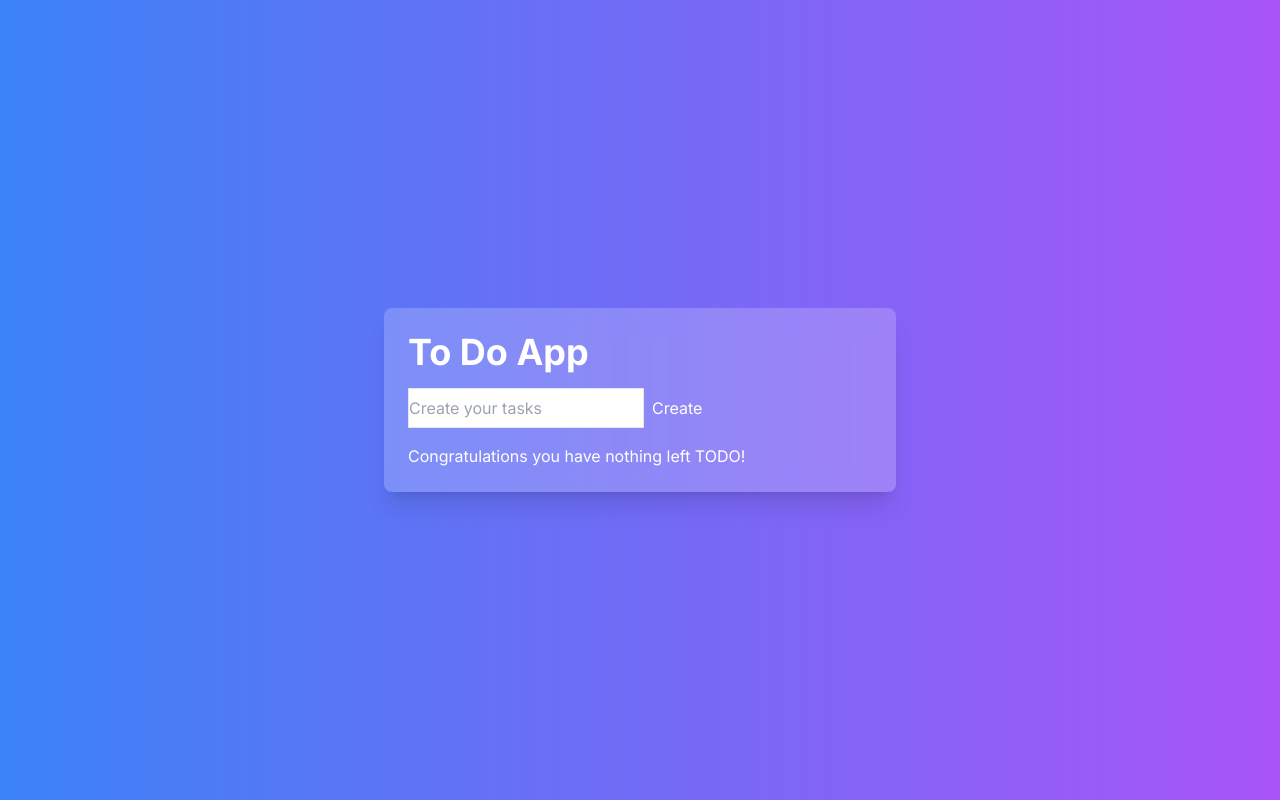
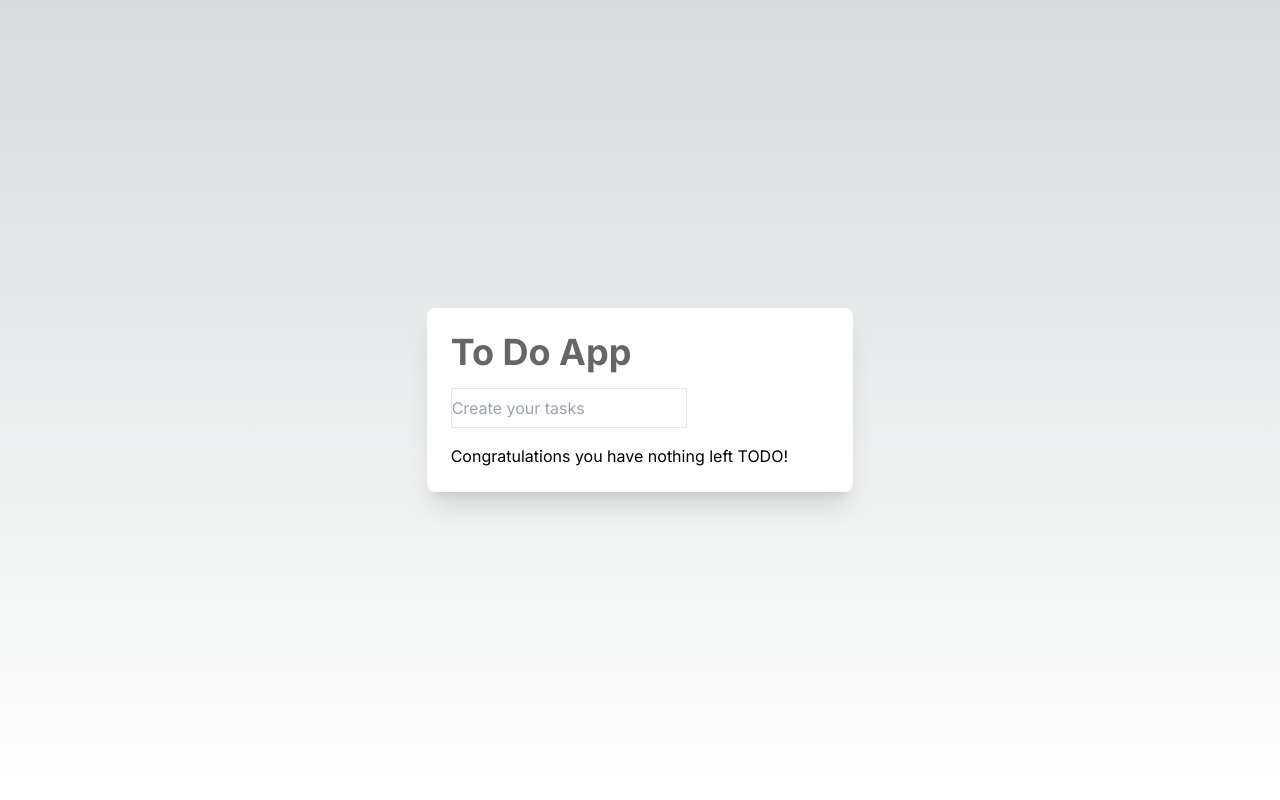
Before and after one commit to shubh4432/TODO-APP, a Next.js app: page /dashboard in a window 1280 px wide. Built offline with nearby package versions, Linux system fonts and the light colour scheme.

Commit message:
reverting glass morphism effect

```diff
--- a/src/Components/TodoFooter.tsx
+++ b/src/Components/TodoFooter.tsx
@@ -26,9 +26,9 @@ const TodoFooter = () => {
   return (
     <>
       {todos.length === 0 ? (
-        <h2 className="text-center text-white text-xl mt-8">Congratulations you have nothing left TODO! </h2>
+        <h2 className="text-center text-gray-500 text-xl mt-8">Congratulations you have nothing left TODO! </h2>
       ) : (
-        <div className="flex justify-between items-center mt-4 text-white">
+        <div className="flex justify-between items-center mt-4">
           <label className="cursor-pointer" htmlFor="all">
             <input
               type="checkbox"
@@ -39,7 +39,7 @@ const TodoFooter = () => {
             />
             ALL
           </label>
-          <p className="text-white">
+          <p>
             You have {todos.filter((todo) => todo.complete === false).length} to
             do
           </p>
--- a/src/Components/TodoForm.tsx
+++ b/src/Components/TodoForm.tsx
@@ -21,7 +21,7 @@ const TodoForm = () => {
       <form autoComplete="off" onSubmit={addTodo}>
         <div className="flex justify-between mb-4">
           <input
-            className="flex-4 w-[60%] focus:outline-none border border-b-4"
+            className="flex-3 focus:outline-none border border-b-4"
             type="text"
             name="todos"
             id="todos"
@@ -29,7 +29,7 @@ const TodoForm = () => {
             value={todoName}
             onChange={handleChange}
           />
-          <button className="p-2 bg-bg-blue-300 flex items-center text-white" type="submit">Create</button>
+          <button className="p-2 bg-[#555555] flex items-center text-white" type="submit">Create</button>
         </div>
       </form>
     </div>
--- a/src/app/Login/page.tsx
+++ b/src/app/Login/page.tsx
@@ -26,8 +26,15 @@ const LoginPage = () => {
   };
 
   return (
-    <div className="flex flex-col items-center justify-center min-h-screen bg-gradient-to-r from-blue-500 to-purple-500">
-      <div className="bg-white bg-opacity-20 backdrop-filter backdrop-blur-md p-8 rounded-lg shadow-lg">
+    <div
+      style={{
+        background:
+          "linear-gradient(to right, rgba(255, 255, 255, 0.25), rgba(255, 255, 255, 0.1)), url('/background-image.jpg')",
+        backdropFilter: "blur(10px)",
+        boxShadow: "0 8px 32px 0 rgba(31, 38, 135, 0.37)",
+      }}
+      className="flex flex-col items-center justify-center min-h-screen"
+    >
       <h1 className="text-3xl font-bold mb-8">Login Page</h1>
       <form className="flex flex-col gap-4" onSubmit={handleLogin}>
         <input
@@ -53,7 +60,6 @@ const LoginPage = () => {
         {error && <p className="text-red-500">{error}</p>}
       </form>
     </div>
-    </div>
   );
 };
 
--- a/src/app/dashboard/page.tsx
+++ b/src/app/dashboard/page.tsx
@@ -21,12 +21,14 @@ const Dashboard = () => {
   }, [isLoggedIn, router]);
 
   return (
-    <div className="flex justify-center items-center h-screen bg-gradient-to-r from-blue-500 to-purple-500">
-    <div className="bg-white w-[40%] bg-opacity-20 backdrop-filter backdrop-blur-md p-6 rounded-lg shadow-xl">
+    <div
+      className="flex justify-center items-center h-screen"
+    >
+      <div className="bg-white shadow-xl rounded-lg p-6 w-1/3">
         <TodoProvider>
           <UserProvider>
             <main>
-            <h1 className="text-4xl text-white font-bold mb-4">
+              <h1 className="text-4xl text-[#666666] font-bold mb-4">
                 To Do App
               </h1>
               <TodoForm />
--- a/src/app/globals.css
+++ b/src/app/globals.css
@@ -1,3 +1,27 @@
 @tailwind base;
 @tailwind components;
 @tailwind utilities;
+
+:root {
+  --foreground-rgb: 0, 0, 0;
+  --background-start-rgb: 214, 219, 220;
+  --background-end-rgb: 255, 255, 255;
+}
+
+@media (prefers-color-scheme: dark) {
+  :root {
+    --foreground-rgb: 255, 255, 255;
+    --background-start-rgb: 0, 0, 0;
+    --background-end-rgb: 0, 0, 0;
+  }
+}
+
+body {
+  color: rgb(var(--foreground-rgb));
+  background: linear-gradient(
+      to bottom,
+      transparent,
+      rgb(var(--background-end-rgb))
+    )
+    rgb(var(--background-start-rgb));
+}
```
Lines whose indentation alone changed are shown as unchanged.
